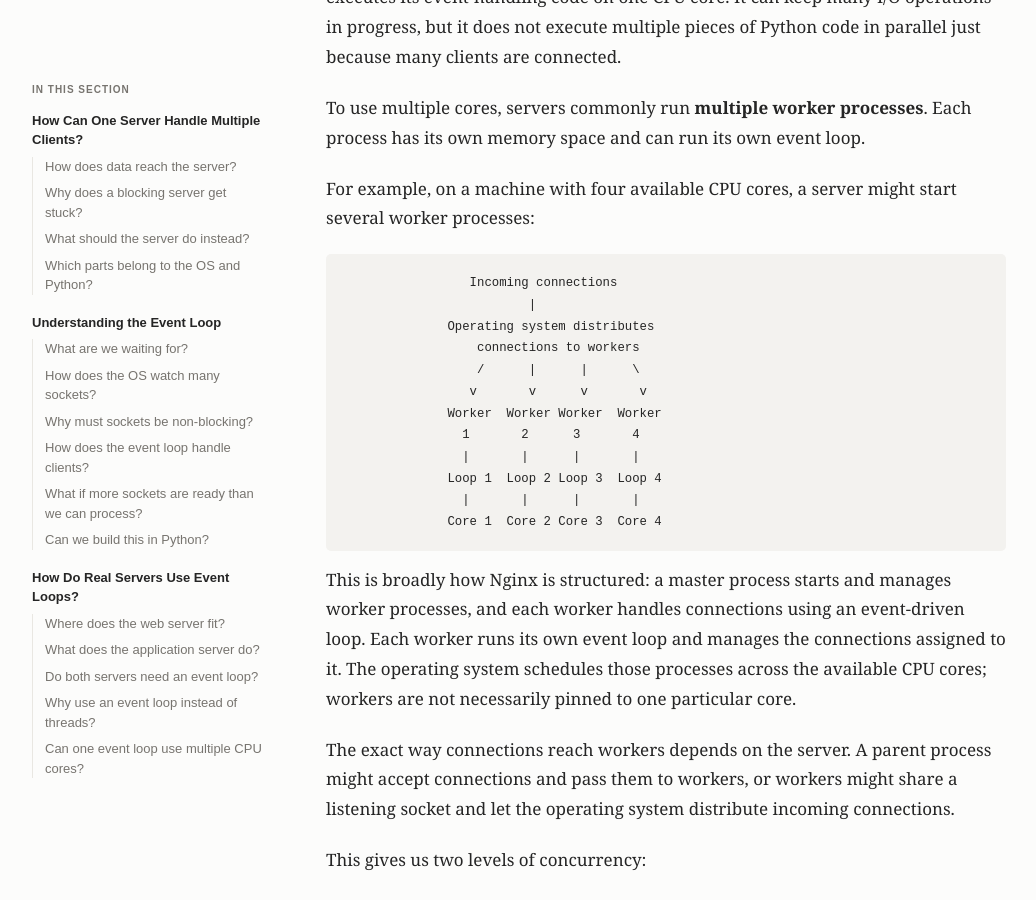
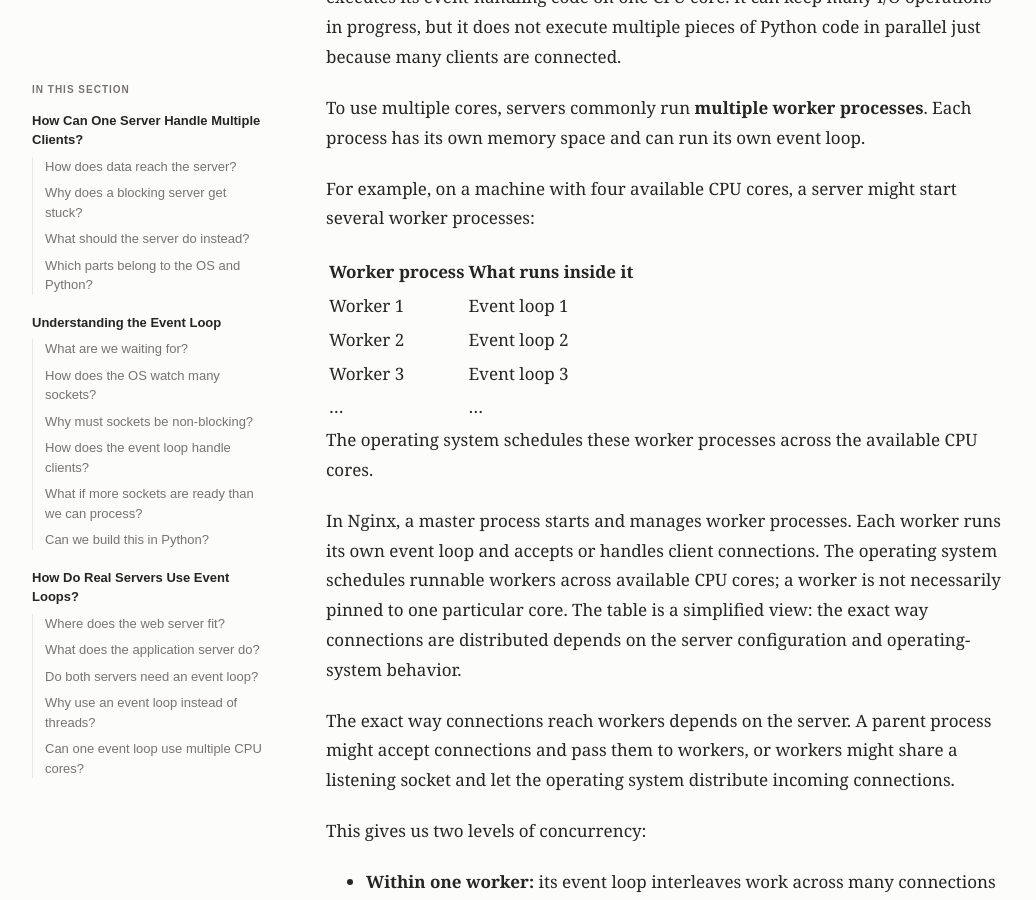
Before and after one commit to simplyjaga/simplyjaga.github.io, a Jekyll site: the page built from _posts/2026-11-03-how-one-server-handles-multiple-clients.md, in a window 1280 px wide and 900 px high, scrolled down 12933 px. Shown: the whole window, without its empty margins (101-1137 px from the left). Built offline with Jekyll 4.4.1, drawn with Linux system fonts in a browser that asks for light colours.

Commit message:
Clarify worker processes and CPU core scheduling

```diff
--- a/_posts/2026-11-03-how-one-server-handles-multiple-clients.md
+++ b/_posts/2026-11-03-how-one-server-handles-multiple-clients.md
@@ -395,22 +395,16 @@ To use multiple cores, servers commonly run **multiple worker processes**. Each
 
 For example, on a machine with four available CPU cores, a server might start several worker processes:
 
-~~~text
-                 Incoming connections
-                         |
-              Operating system distributes
-                  connections to workers
-                  /      |      |      \
-                 v       v      v       v
-              Worker  Worker Worker  Worker
-                1       2      3       4
-                |       |      |       |
-              Loop 1  Loop 2 Loop 3  Loop 4
-                |       |      |       |
-              Core 1  Core 2 Core 3  Core 4
-~~~
+| Worker process | What runs inside it |
+|---|---|
+| Worker 1 | Event loop 1 |
+| Worker 2 | Event loop 2 |
+| Worker 3 | Event loop 3 |
+| ... | ... |
 
-This is broadly how Nginx is structured: a master process starts and manages worker processes, and each worker handles connections using an event-driven loop. Each worker runs its own event loop and manages the connections assigned to it. The operating system schedules those processes across the available CPU cores; workers are not necessarily pinned to one particular core.
+The operating system schedules these worker processes across the available CPU cores.
+
+In Nginx, a master process starts and manages worker processes. Each worker runs its own event loop and accepts or handles client connections. The operating system schedules runnable workers across available CPU cores; a worker is not necessarily pinned to one particular core. The table is a simplified view: the exact way connections are distributed depends on the server configuration and operating-system behavior.
 
 The exact way connections reach workers depends on the server. A parent process might accept connections and pass them to workers, or workers might share a listening socket and let the operating system distribute incoming connections.
 
```
